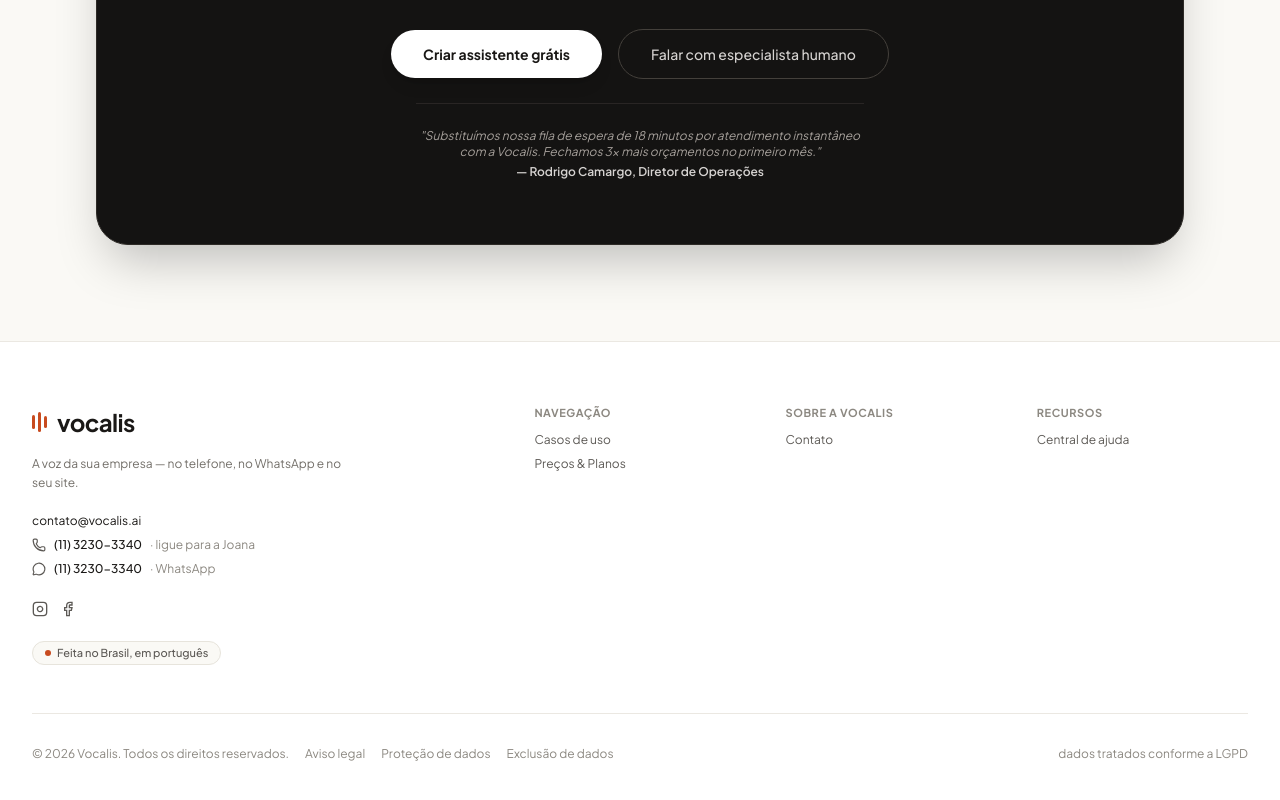
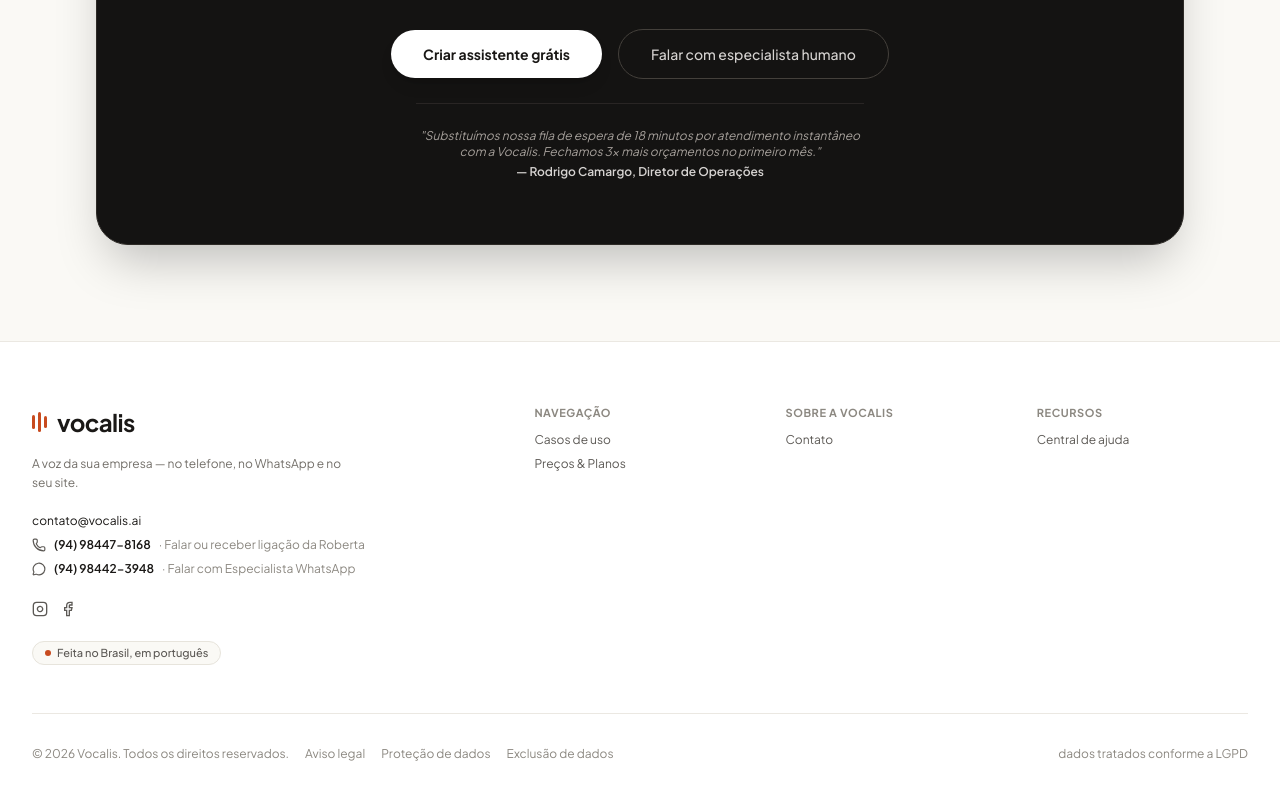
Before and after one commit to FranciscoDGA/vocalisai, a React (Vite) app: page / in a window 1280 px wide. Shown: the part 10099-10899 px from the top of the page. Built offline with nearby package versions, Linux system fonts and the light colour scheme; no server answers; the database is empty.

Commit message:
feat(footer): update contact numbers to Roberta phone and specialist WhatsApp

```diff
--- a/src/components/ContatoPage.jsx
+++ b/src/components/ContatoPage.jsx
@@ -208,26 +208,25 @@ export default function ContatoPage({ onOpenDemo, onOpenAuth, onNavigate }) {
 
               <div className="flex items-center gap-2">
                 <Phone className="w-3.5 h-3.5 text-[#8C8881]" />
-                <span className="text-[#5C5955]">Ligue para a Joana:</span>
-                <button
-                  onClick={handleCopyPhone}
+                <span className="text-[#5C5955]">Falar ou receber ligação da Roberta:</span>
+                <a
+                  href="tel:+5594984478168"
                   className="font-bold text-[#1A1816] hover:text-[#C84B1F] transition-colors cursor-pointer inline-flex items-center gap-1"
                 >
-                  <span>(11) 3230-3340</span>
-                  {copiedPhone ? <Check className="w-3 h-3 text-emerald-600" /> : <Copy className="w-3 h-3 text-[#8C8881]" />}
-                </button>
+                  <span>(94) 98447-8168</span>
+                </a>
               </div>
 
               <div className="flex items-center gap-2">
                 <MessageCircle className="w-3.5 h-3.5 text-[#8C8881]" />
-                <span className="text-[#5C5955]">WhatsApp Comercial:</span>
+                <span className="text-[#5C5955]">Falar com Especialista WhatsApp:</span>
                 <a
                   href="https://wa.me/5594984423948?text=Ol%C3%A1%20Francisco!%20Vim%20pelo%20site%20da%20Vocalis%20AI%20e%20gostaria%20de%20um%20or%C3%A7amento."
                   target="_blank"
                   rel="noreferrer"
-                  className="font-bold text-[#1A1816] hover:text-[#C84B1F] transition-colors"
+                  className="font-bold text-[#1A1816] hover:text-[#16A34A] transition-colors"
                 >
-                  (94) 98442-3948 (AI Agency OS)
+                  (94) 98442-3948
                 </a>
               </div>
             </div>
--- a/src/components/DocsPortal.jsx
+++ b/src/components/DocsPortal.jsx
@@ -558,7 +558,7 @@ export default function DocsPortal({ isOpen, initialDoc = 'privacidade', onClose
                 <h4 className="font-bold text-[#1A1816]">Canais para solicitação imediata:</h4>
                 <ul className="list-disc pl-5 space-y-1 text-[#5C5955]">
                   <li>E-mail direto ao Encarregado (DPO): <a href="mailto:dpo@vocalis.ai" className="text-[#C84B1F] underline">dpo@vocalis.ai</a></li>
-                  <li>WhatsApp de Privacidade: <strong>(11) 3230-3340</strong></li>
+                  <li>WhatsApp de Privacidade: <strong>(94) 98442-3948</strong></li>
                   <li>Painel do Usuário: aba <em>Configurações da Conta &gt; Privacidade &gt; Solicitar Exclusão</em></li>
                 </ul>
               </div>
--- a/src/components/Footer.jsx
+++ b/src/components/Footer.jsx
@@ -37,16 +37,30 @@ export default function Footer({ onOpenDocs, onOpenDemo, onNavigate }) {
                 </a>
               </div>
 
-              <div className="flex items-center gap-2">
-                <Phone className="w-3.5 h-3.5 text-[#5C5955]" />
-                <span className="font-medium">(11) 3230-3340</span>
-                <span className="text-[#8C8881]">· ligue para a Joana</span>
+              <div>
+                <a
+                  href="tel:+5594984478168"
+                  className="flex items-center gap-2 hover:text-[#C84B1F] transition-colors group cursor-pointer"
+                  title="Falar ou receber ligação da Roberta"
+                >
+                  <Phone className="w-3.5 h-3.5 text-[#5C5955] group-hover:text-[#C84B1F] shrink-0" />
+                  <span className="font-semibold text-[#1A1816] group-hover:text-[#C84B1F]">(94) 98447-8168</span>
+                  <span className="text-[#8C8881]">· Falar ou receber ligação da Roberta</span>
+                </a>
               </div>
 
-              <div className="flex items-center gap-2">
-                <MessageCircle className="w-3.5 h-3.5 text-[#5C5955]" />
-                <span className="font-medium">(11) 3230-3340</span>
-                <span className="text-[#8C8881]">· WhatsApp</span>
+              <div>
+                <a
+                  href="https://wa.me/5594984423948?text=Ol%C3%A1!%20Vim%20pelo%20site%20da%20Vocalis%20AI%20e%20gostaria%20de%20falar%20com%20um%20especialista."
+                  target="_blank"
+                  rel="noreferrer"
+                  className="flex items-center gap-2 hover:text-[#16A34A] transition-colors group cursor-pointer"
+                  title="Falar com Especialista WhatsApp"
+                >
+                  <MessageCircle className="w-3.5 h-3.5 text-[#5C5955] group-hover:text-[#16A34A] shrink-0" />
+                  <span className="font-semibold text-[#1A1816] group-hover:text-[#16A34A]">(94) 98442-3948</span>
+                  <span className="text-[#8C8881]">· Falar com Especialista WhatsApp</span>
+                </a>
               </div>
             </div>
 
```
